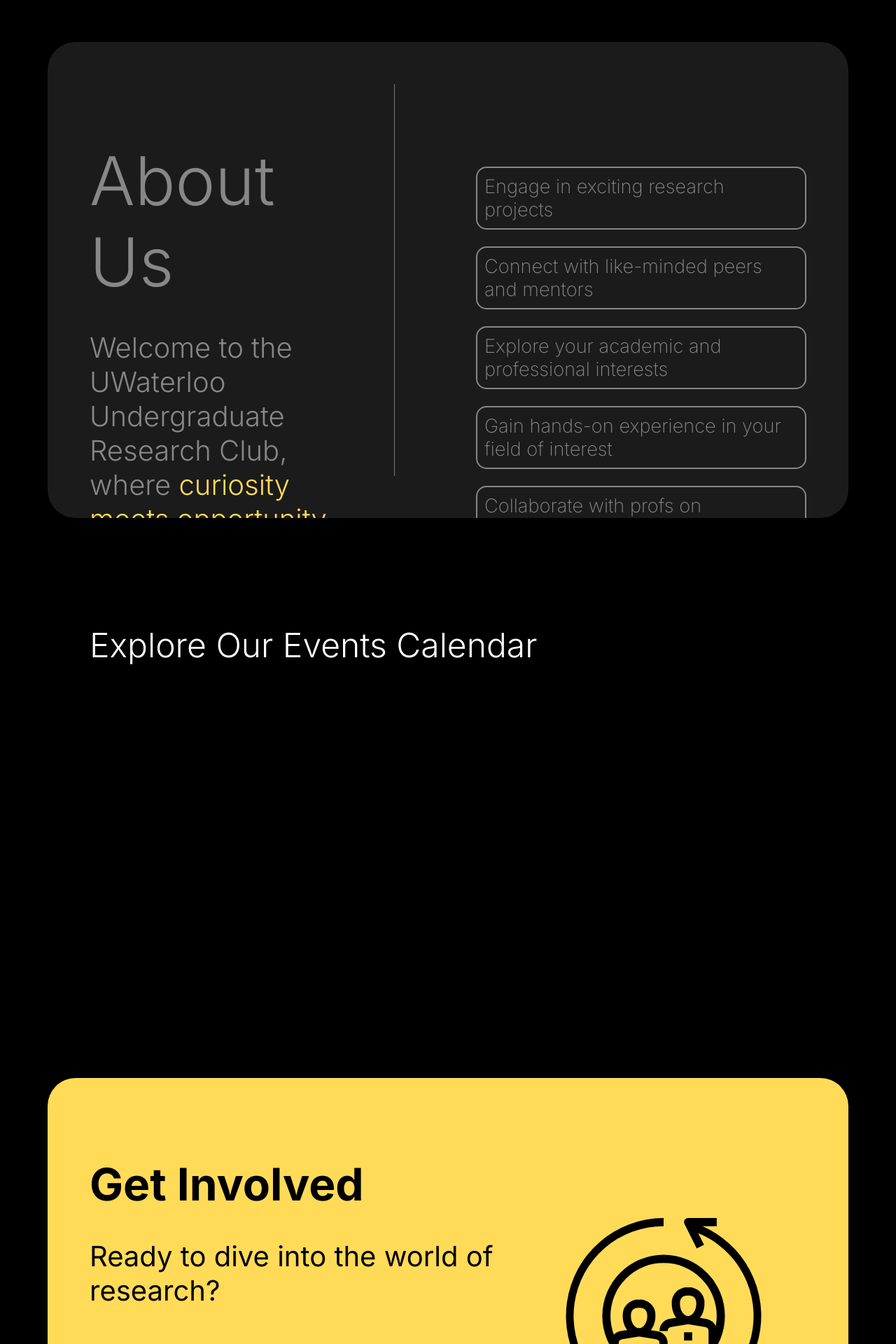
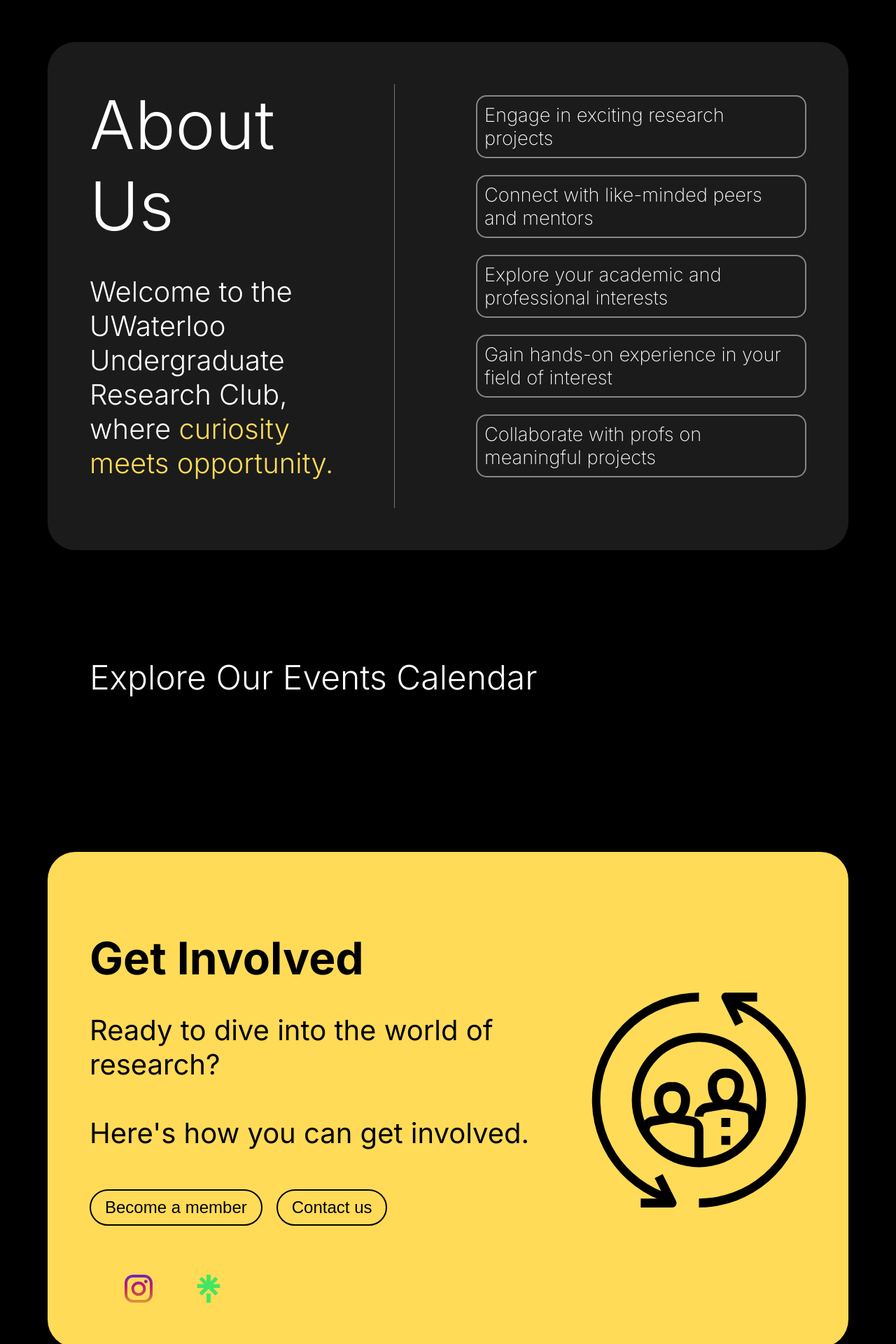
Before and after one commit to EeshitaDayani/URC, a Next.js app: page / in a window 1280 px wide. Shown: the part 740-2660 px from the top of the page at 70% size. Built offline with nearby package versions, Linux system fonts and the light colour scheme.

Commit message:
UI fixes

```diff
--- a/src/styles/CalendarSection.module.css
+++ b/src/styles/CalendarSection.module.css
@@ -1,7 +1,6 @@
 .CalendarSection {
   z-index: 0;
   position: relative;
-  height: 70vh;
   width: 80%;
   margin: 0 auto 40px auto;
   padding-top: 80px;
--- a/src/styles/GetInvolvedSection.module.css
+++ b/src/styles/GetInvolvedSection.module.css
@@ -1,7 +1,6 @@
 .getInvolvedSection {
   z-index: 0;
   position: relative;
-  height: 70vh;
   width: 80%;
   margin: 0 auto 40px auto;
   display: flex;
@@ -61,7 +60,7 @@
 
 .socialIcon {
   margin: auto;
-  width: 50%; /* Adjust the width as needed */
-  height: 50%;
+  width: 30%; /* Adjust the width as needed */
+  height: 30%;
   /* Add any additional styles you want for the social icon */
 }
--- a/src/styles/IntroductionSection.module.css
+++ b/src/styles/IntroductionSection.module.css
@@ -1,7 +1,6 @@
 .introductionSection {
   z-index: 0;
   position: relative;
-  height: 70vh;
   width: 80%;
   margin: 0 auto 40px auto;
   display: flex;
@@ -21,25 +20,28 @@
 }
 .leftSection {
   width: 35%;
+  display: flex;
+  flex-direction: column;
+  justify-content: flex-start;
+  align-items: flex-start;
+  text-align: left;
 }
 
 .rightSection {
   width: 50%;
-  padding-top: 10%;
 }
 
 .title {
   font-size: 6rem;
   font-weight: 300;
-  margin-bottom: 0;
+  margin-top: 0px;
+  margin-bottom: 0px;
   word-wrap: break-word; /* Allow text to wrap */
 }
 
 .paragraph {
-  /* width: 70%; */
   font-size: 2.5rem;
   font-weight: 300;
-  margin-bottom: 0;
   word-wrap: break-word; /* Allow text to wrap */
 }
 
```
